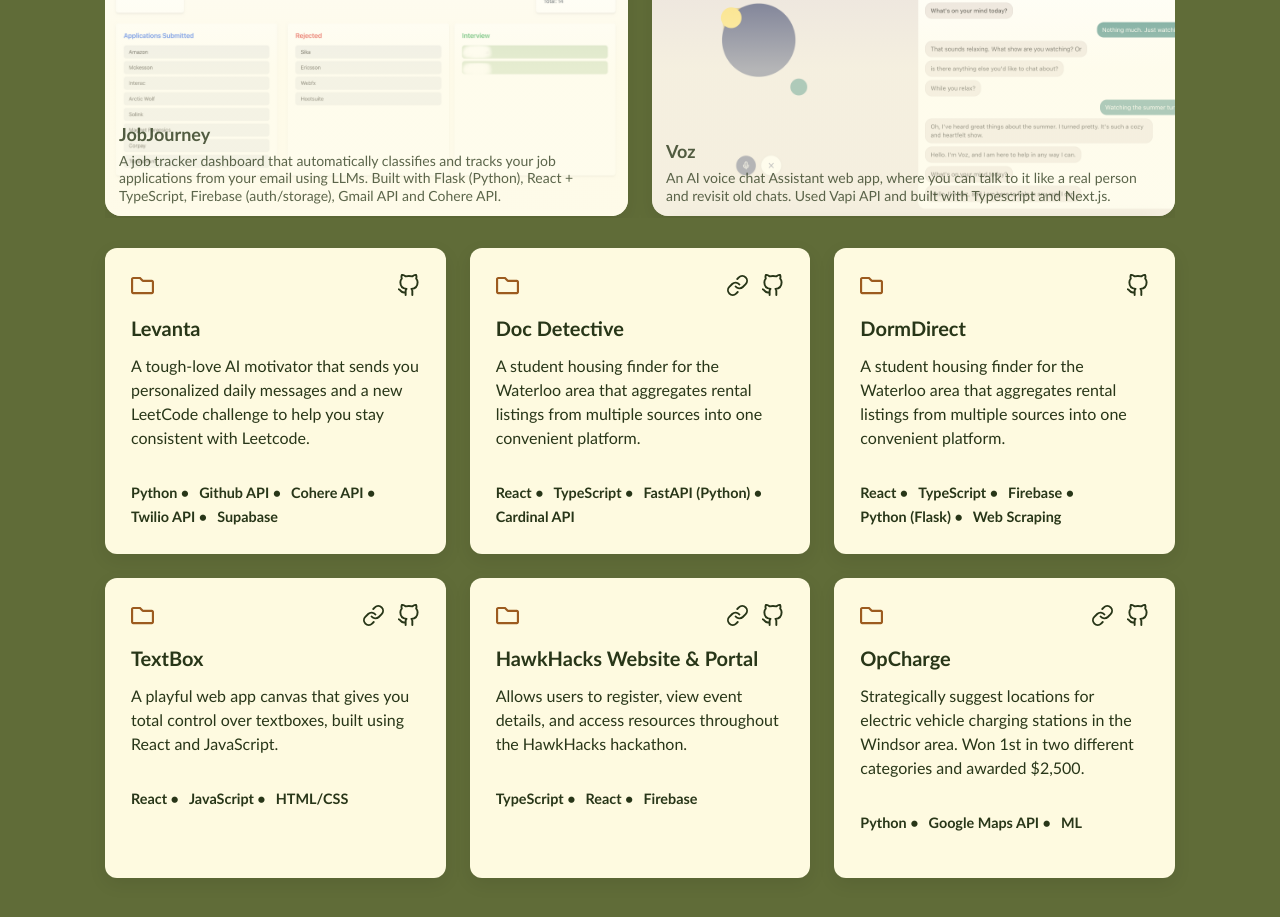
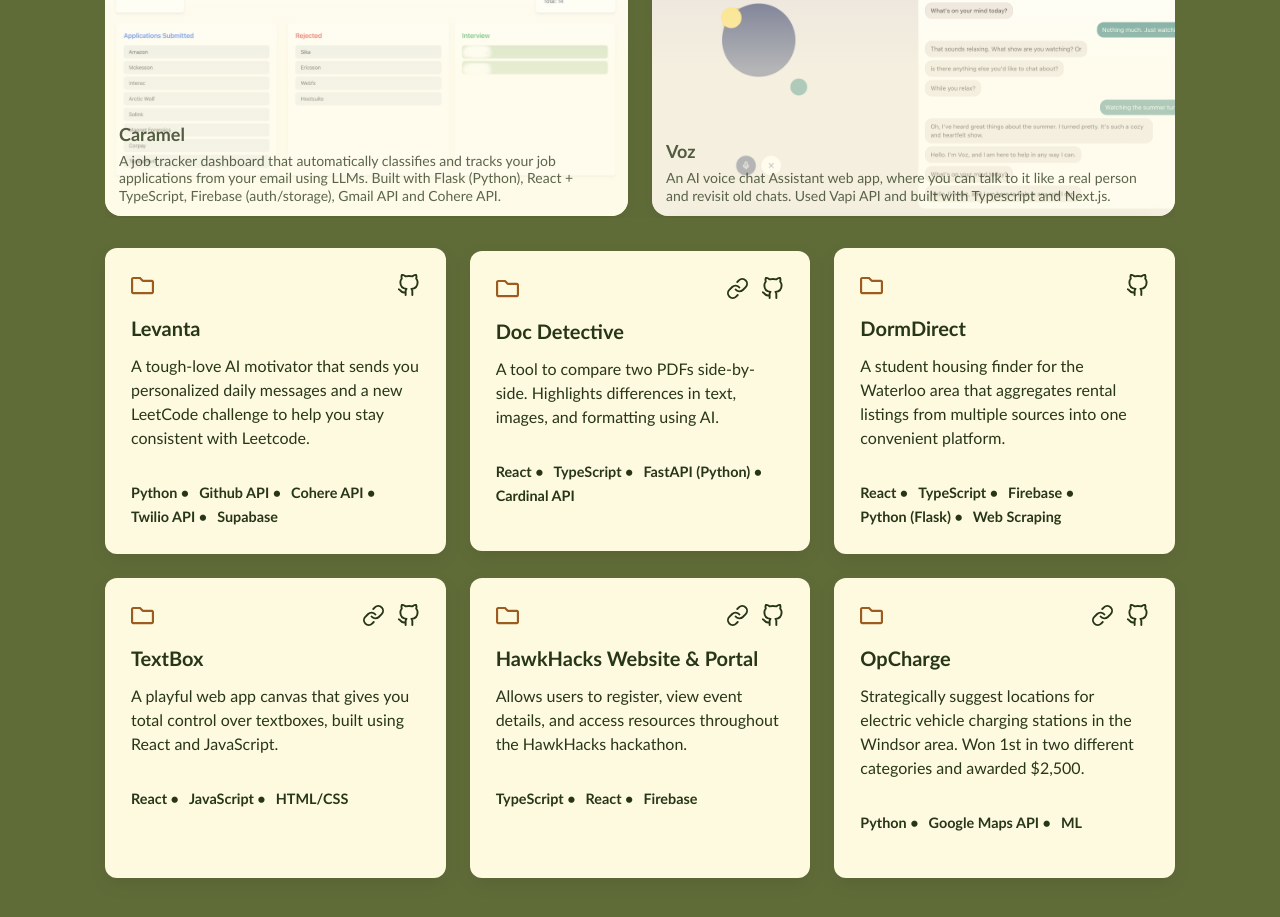
Before and after one commit to norachams/personal-Website, a Next.js app: page / in a window 1280 px wide. Shown: the part 2220-3137 px from the top of the page. Built offline with nearby package versions, Linux system fonts and the light colour scheme.

Commit message:
updated names and descriptions

```diff
--- a/Components/Portfolio.js
+++ b/Components/Portfolio.js
@@ -15,7 +15,7 @@
     stack: ['React •','TypeScript •', 'FastAPI (Python) •', 'Cardinal API'],
     linkgit: 'https://github.com/norachams/DocDiff',
     link: 'https://doc-diff-three.vercel.app/',
-    description: 'A student housing finder for the Waterloo area that aggregates rental listings from multiple sources into one convenient platform.'
+    description: 'A tool to compare two PDFs side-by-side. Highlights differences in text, images, and formatting using AI.'
   },
     {
     title: 'DormDirect',
--- a/Components/featuredprojects.js
+++ b/Components/featuredprojects.js
@@ -5,10 +5,10 @@
 export default function FeaturedProjectsStrip() {
   const items = [
     {
-      title: "JobJourney",
+      title: "Caramel",
       desc: "A job tracker dashboard that automatically classifies and tracks your job applications from your email using LLMs. Built with Flask (Python), React + TypeScript, Firebase (auth/storage), Gmail API and Cohere API.",
       href: "https://job-journey-three.vercel.app/",
-      github: "https://github.com/norachams/JobJourney",
+      github: "https://github.com/norachams/Caramel",
       img: "/journey.png",
     },
     {
```
